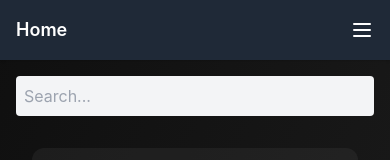
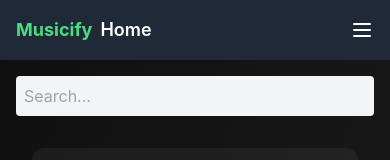
Before and after one commit to dhruv4326/Musicify, a React (Create React App) app: page / in a window 390 px wide. Shown: the top 160 px of the page. Built offline with nearby package versions, Linux system fonts and the light colour scheme.

Commit message:
Update Header.jsx

```diff
--- a/src/components/Header.jsx
+++ b/src/components/Header.jsx
@@ -4,7 +4,11 @@ import { Menu } from "lucide-react";
 const Header = ({ title, onToggleSidebar }) => {
   return (
     <div className="py-4 px-4 md:px-6 bg-gray-800 text-white flex items-center justify-between shadow">
-      <div className="text-lg md:text-xl font-semibold">{title}</div>
+      <div className="flex items-center gap-2">
+        {/* App name visible only on mobile */}
+        <span className="text-green-400 text-lg font-bold block md:hidden">Musicify</span>
+        <div className="text-lg md:text-xl font-semibold">{title}</div>
+      </div>
 
       {/* Hamburger on mobile */}
       <button onClick={onToggleSidebar} className="md:hidden">
```
